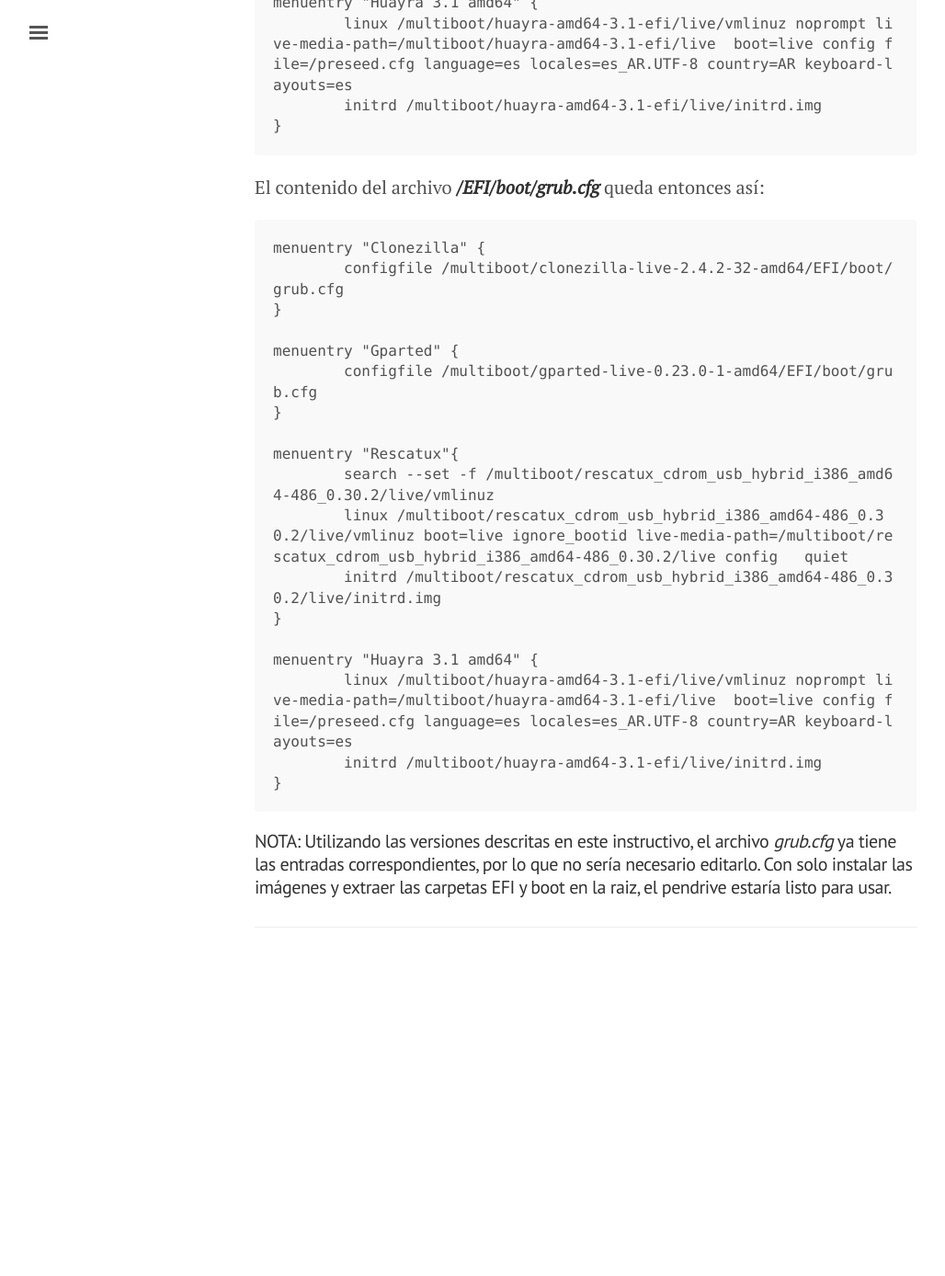
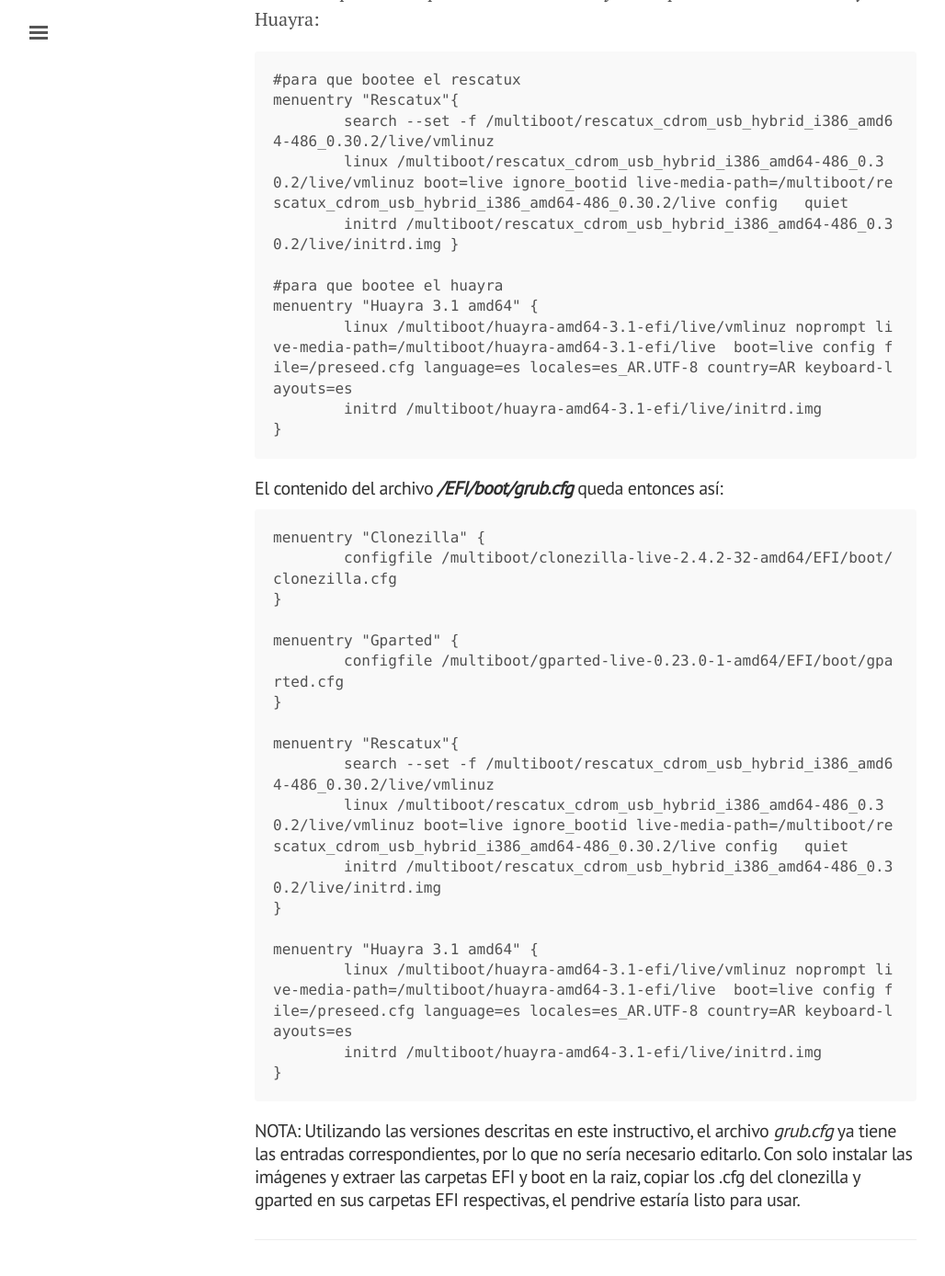
Before and after one commit to gchamorro/ars-me-cba, a Jekyll site: the page built from _instructivos/yumi-efi.md, in a window 1280 px wide and 1400 px high, scrolled down 2983 px. Shown: the top 1388 px of the window at 92% size, without its empty margins (3-1031 px from the left). Built offline with Jekyll 4.4.1, drawn with Linux system fonts in a browser that asks for light colours; comment, search, counter and statistics services are not loaded; before the commit the page ends 4073 px from its top, so only the background shows below that; some of the changed text lies outside the part shown.

Commit message:
Updating site

```diff
--- a/_instructivos/yumi-efi.md
+++ b/_instructivos/yumi-efi.md
@@ -25,6 +25,10 @@
 
 * Bajar el siguiente archivo [yumi_efi_raiz](/ars-me-cba/public/archivos/yumi_efi_raiz.zip).
 
+* Bajar el [clonezilla.cfg para el clonezilla](/ars-me-cba/public/archivos/clonezilla.cfg).
+
+* Bajar el [gparted.cfg para el gparted](/ars-me-cba/public/archivos/gparted.cfg).
+
 ---
 
 ## 2. Instalación
@@ -65,14 +67,24 @@
 
 	#para que bootee el clonezilla
 	menuentry "Clonezilla" {
-		configfile /multiboot/clonezilla-live-2.4.2-32-amd64/EFI/boot/grub.cfg
+		configfile /multiboot/clonezilla-live-2.4.2-32-amd64/EFI/boot/clonezilla.cfg
 	}
 
 	#para que bootee el gparted
 	menuentry "Gparted" {
-		configfile /multiboot/gparted-live-0.23.0-1-amd64/EFI/boot/grub.cfg
+		configfile /multiboot/gparted-live-0.23.0-1-amd64/EFI/boot/gparted.cfg
 	}
 
+### Reemplazar los grub.cfg propios de cada herramienta
+
+#### Clonezilla
+
+Copiar para el clonezilla el archivo [clonezilla.cfg](/ars-me-cba/public/archivos/clonezilla.cfg) en el directorio _/multiboot/[directorio_clonezilla]/EFI/boot/_
+
+
+#### Gparted
+
+Copiar para el gparted el archivo [gparted.cfg](/ars-me-cba/public/archivos/gparted.cfg) en el directorio _/multiboot/[directorio_gparted]/EFI/boot/_
 
 **Cuando el grub.cfg propio de la herramienta no existe**, deberemos crear una entrada específica. Aquí están los *menuentry* correspondientes a Rescatux y Huayra:
 
@@ -90,14 +102,14 @@
 	}
 
 
-El contenido del archivo **_/EFI/boot/grub.cfg_** queda entonces así:
+#### El contenido del archivo **_/EFI/boot/grub.cfg_** queda entonces así:
 
 	menuentry "Clonezilla" {
-		configfile /multiboot/clonezilla-live-2.4.2-32-amd64/EFI/boot/grub.cfg
+		configfile /multiboot/clonezilla-live-2.4.2-32-amd64/EFI/boot/clonezilla.cfg
 	}
 
 	menuentry "Gparted" {
-		configfile /multiboot/gparted-live-0.23.0-1-amd64/EFI/boot/grub.cfg
+		configfile /multiboot/gparted-live-0.23.0-1-amd64/EFI/boot/gparted.cfg
 	}
 
 	menuentry "Rescatux"{
@@ -112,6 +124,6 @@
 	}
 
 
-#### NOTA: Utilizando las versiones descritas en este instructivo, el archivo _grub.cfg_ ya tiene las entradas correspondientes, por lo que no sería necesario editarlo. Con solo instalar las imágenes y extraer las carpetas EFI y boot en la raiz, el pendrive estaría listo para usar.
+#### NOTA: Utilizando las versiones descritas en este instructivo, el archivo _grub.cfg_ ya tiene las entradas correspondientes, por lo que no sería necesario editarlo. Con solo instalar las imágenes y extraer las carpetas EFI y boot en la raiz, copiar los .cfg del clonezilla y gparted en sus carpetas EFI respectivas, el pendrive estaría listo para usar.
 
 ---
--- a/public/archivos/clonezilla.cfg
+++ b/public/archivos/clonezilla.cfg
@@ -1,5 +1,5 @@
 #
-set prefix=/multiboot/clonezilla-live-2.4.2-32-amd/EFI/boot/
+set prefix=/multiboot/clonezilla-live-2.4.2-32-amd64/EFI/boot/
 set default="0"
 if loadfont $prefix/unicode.pf2; then
   set gfxmode=auto
--- a/public/archivos/gparted.cfg
+++ b/public/archivos/gparted.cfg
@@ -1,5 +1,5 @@
 #
-set prefix=/multiboot/gparted-live-0.23.0-1-amd64//EFI/boot/
+set prefix=/multiboot/gparted-live-0.23.0-1-amd64/EFI/boot/
 set default="0"
 if loadfont $prefix/unicode.pf2; then
   set gfxmode=auto
```
Also changed, not shown: other parts of _instructivos/yumi-efi.md (+0 -2 lines), _instructivos/yumi-efi-test.md (deleted, +0 -127 lines).
